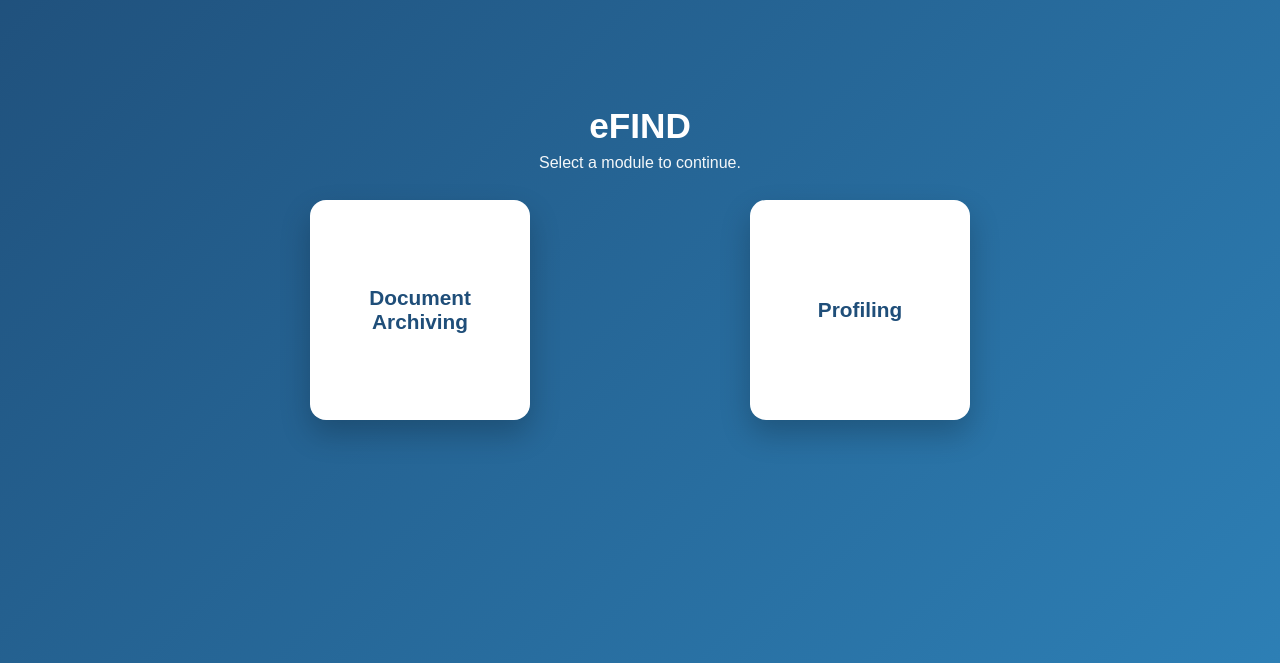
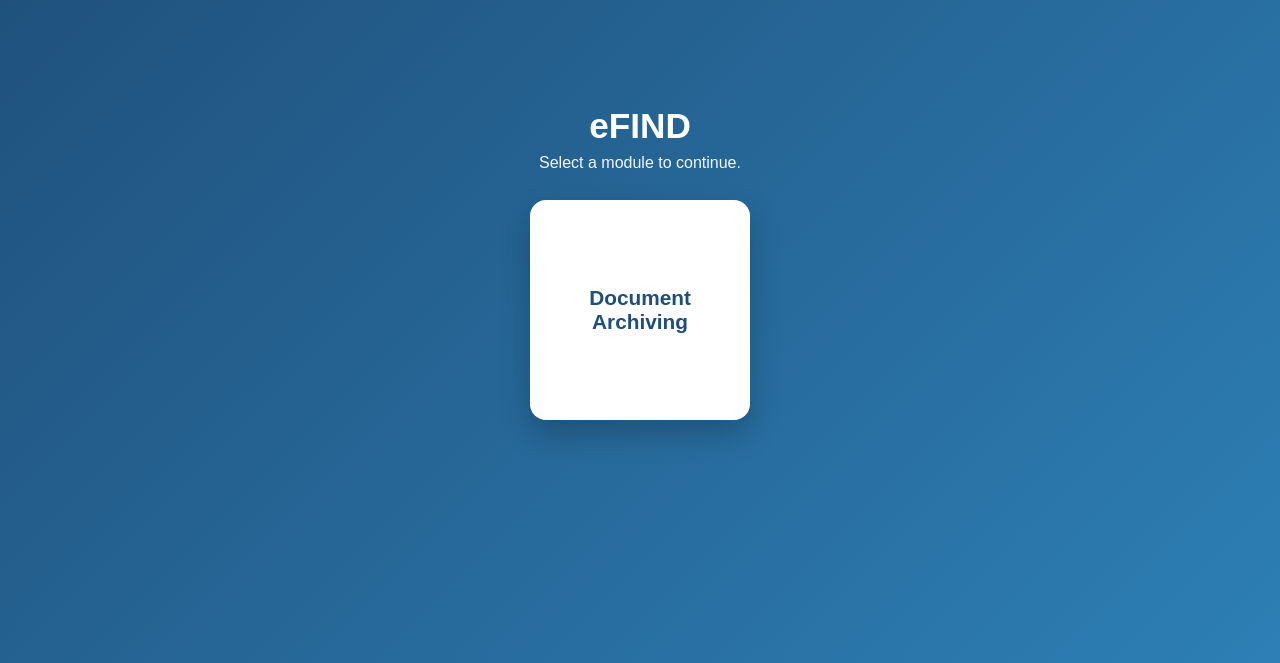
Before and after one commit to Craftmatrix-Collab/eFIND, a PHP site: page / in a window 1280 px wide. Shown: the part 137-800 px from the top of the page. Run offline with PHP 8.4, Linux system fonts and the light colour scheme.

Commit message:
Remove Profiling route from landing page - focus on Document Archiving only
Co-authored-by: Copilot <223556219+Copilot@users.noreply.github.com>

```diff
--- a/index.php
+++ b/index.php
@@ -95,7 +95,6 @@ if (isLoggedIn()) {
         <p>Select a module to continue.</p>
         <div class="button-grid">
             <a class="square-button" href="/admin/login.php?redirect=%2Fadmin%2Fdashboard.php">Document Archiving</a>
-            <a class="square-button" href="/admin/login.php?redirect=%2Fadmin%2Fadmin_profile.php">Profiling</a>
         </div>
     </main>
 </body>
```
